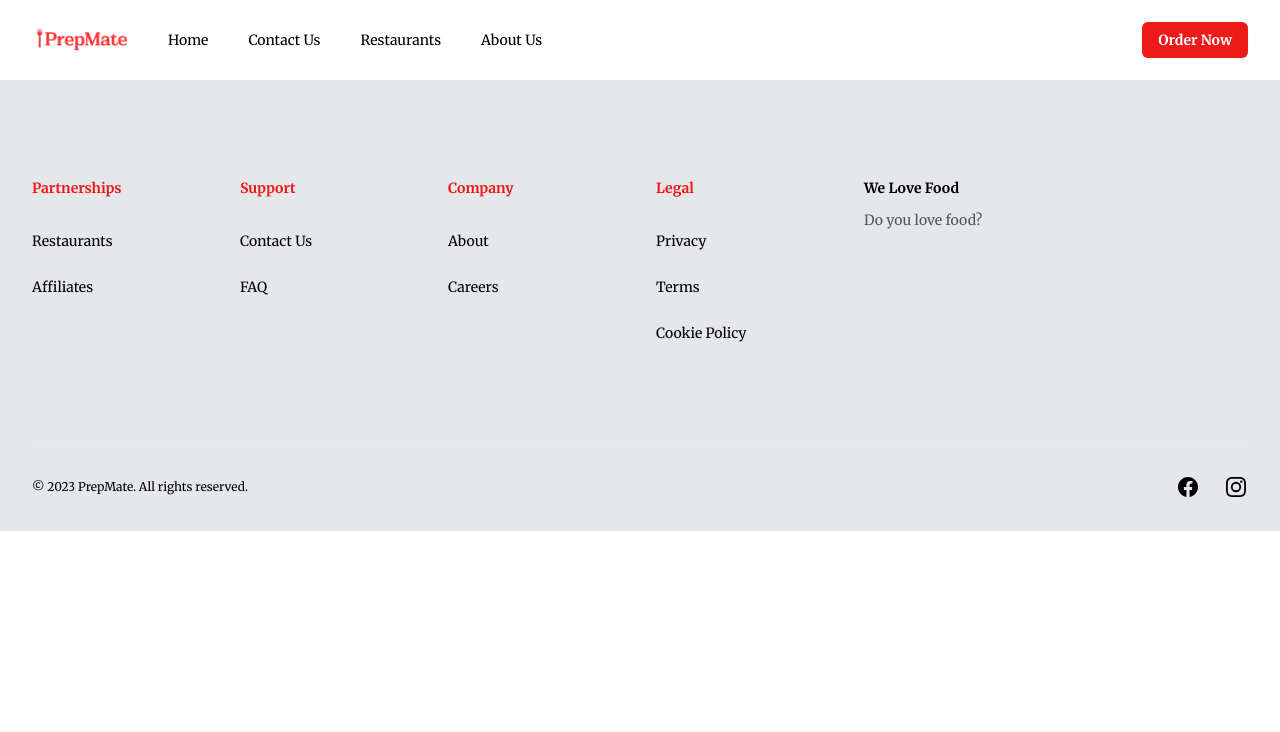
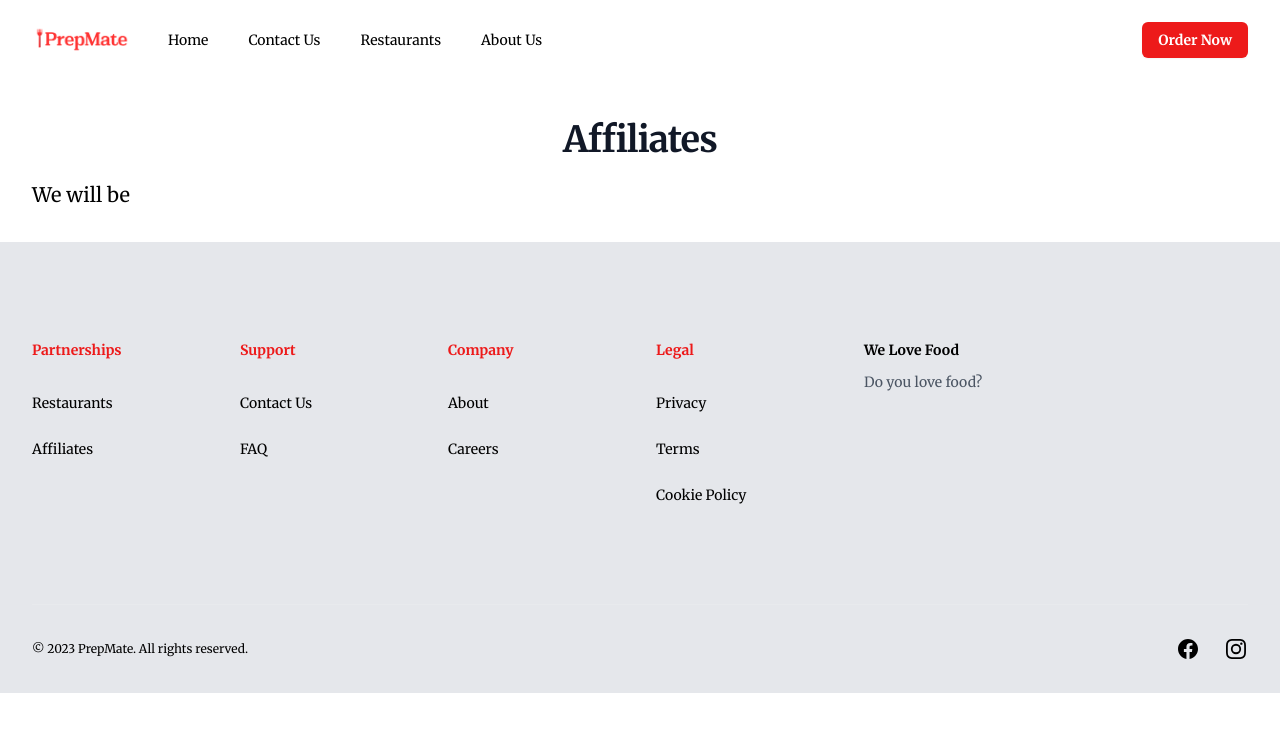
Before and after one commit to jricramc/prepmate-v2, a Next.js app: page /Affiliates in a window 1280 px wide. Shown: the top 732 px of the page. Built offline with nearby package versions, Linux system fonts and the light colour scheme.

Commit message:
deleted catalog

```diff
--- a/src/app/About/page.js
+++ b/src/app/About/page.js
@@ -39,7 +39,7 @@ const people = [
                 <p className="text-sm leading-6 text-gray-600">{person.description} </p>
                 <ul role="list" className="mt-6 flex justify-center gap-x-6">
                   <li>
-                    <a href={person.xUrl} className="text-gray-400 hover:text-gray-500">
+                    <a href={person.xUrl} className="text-gray-400 hover:text-gray-500" target="_blank" rel="noopener noreferrer">
                       <span className="sr-only">X</span>
                       <svg className="h-5 w-5" aria-hidden="true" fill="currentColor" viewBox="0 0 20 20">
                         <path d="M11.4678 8.77491L17.2961 2H15.915L10.8543 7.88256L6.81232 2H2.15039L8.26263 10.8955L2.15039 18H3.53159L8.87581 11.7878L13.1444 18H17.8063L11.4675 8.77491H11.4678ZM9.57608 10.9738L8.95678 10.0881L4.02925 3.03974H6.15068L10.1273 8.72795L10.7466 9.61374L15.9156 17.0075H13.7942L9.57608 10.9742V10.9738Z" />
@@ -47,7 +47,7 @@ const people = [
                     </a>
                   </li>
                   <li>
-                    <a href={person.linkedinUrl} className="text-gray-400 hover:text-gray-500">
+                    <a href={person.linkedinUrl} className="text-gray-400 hover:text-gray-500" target="_blank" rel="noopener noreferrer">
                       <span className="sr-only">LinkedIn</span>
                       <svg className="h-5 w-5" aria-hidden="true" fill="currentColor" viewBox="0 0 20 20">
                         <path
--- a/src/app/Affiliates/page.js
+++ b/src/app/Affiliates/page.js
@@ -1,6 +1,14 @@
 export default function Affilliates() {
     return(
-    <>
-    </>
+    <div className="max-w-7xl px-6 pb-8 pt-5 sm:pt-5 lg:px-8 lg:pt-5 mx-auto">
+      <div className="mx-auto max-w-2xl text-center pt-5">
+        <h2 className="text-3xl font-bold tracking-tight text-gray-900 sm:text-4xl mb-5">Affiliates</h2>
+      </div>
+      <div>
+        <p>
+            We will be
+        </p>
+      </div>
+    </div>
     )
 }
--- a/src/pages/menu/RestaurantList.js
+++ b/src/pages/menu/RestaurantList.js
@@ -13,7 +13,7 @@ export default function RestaurantList({ name, description, img, orderLink = "ht
       <a
         href= {orderLink}
         target="_blank"
-        className="bg-primary text-white rounded-full px-10 py-1 text-md mt-2 font-semibold hover:bg-primary-light mb-3"
+        className="bg-primary text-white rounded-full px-10 py-1 text-sm mt-2 font-semibold hover:bg-primary-light mb-3"
       >
         Order Now
       </a>
```
Also changed, not shown: src/pages/layout/catalog.js (deleted).
